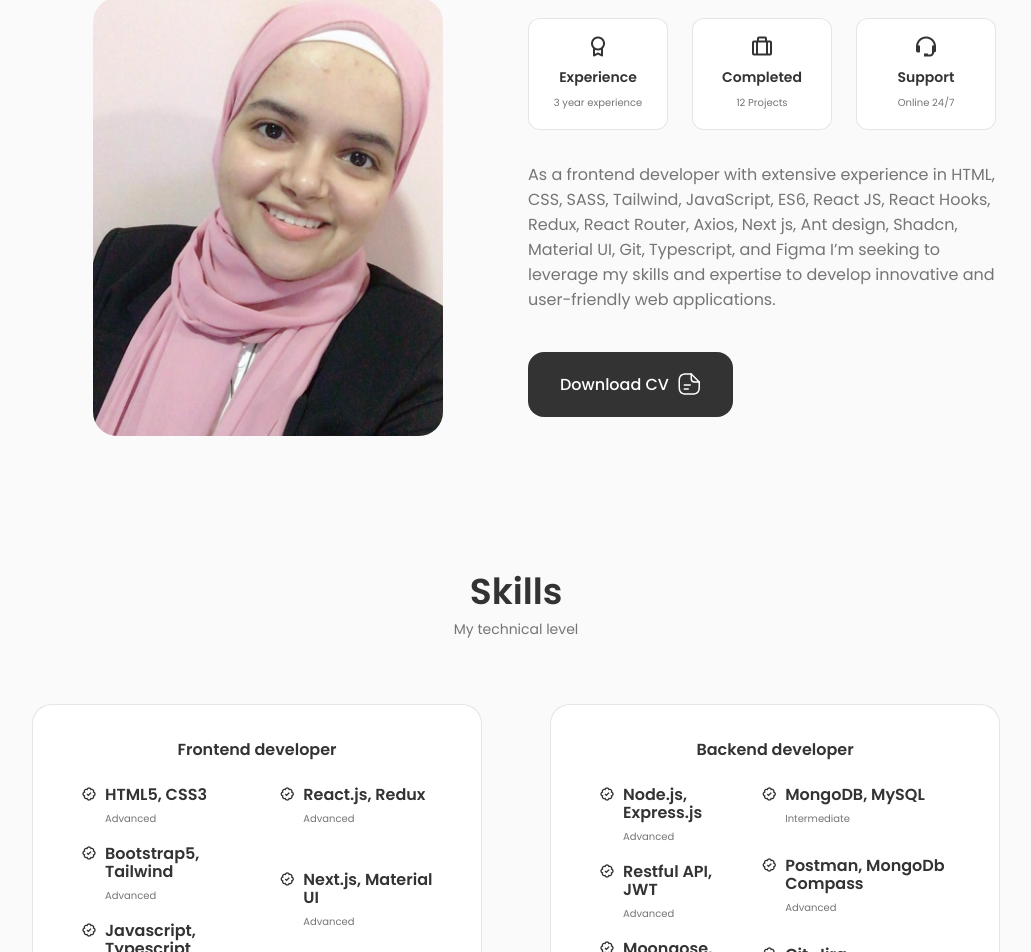
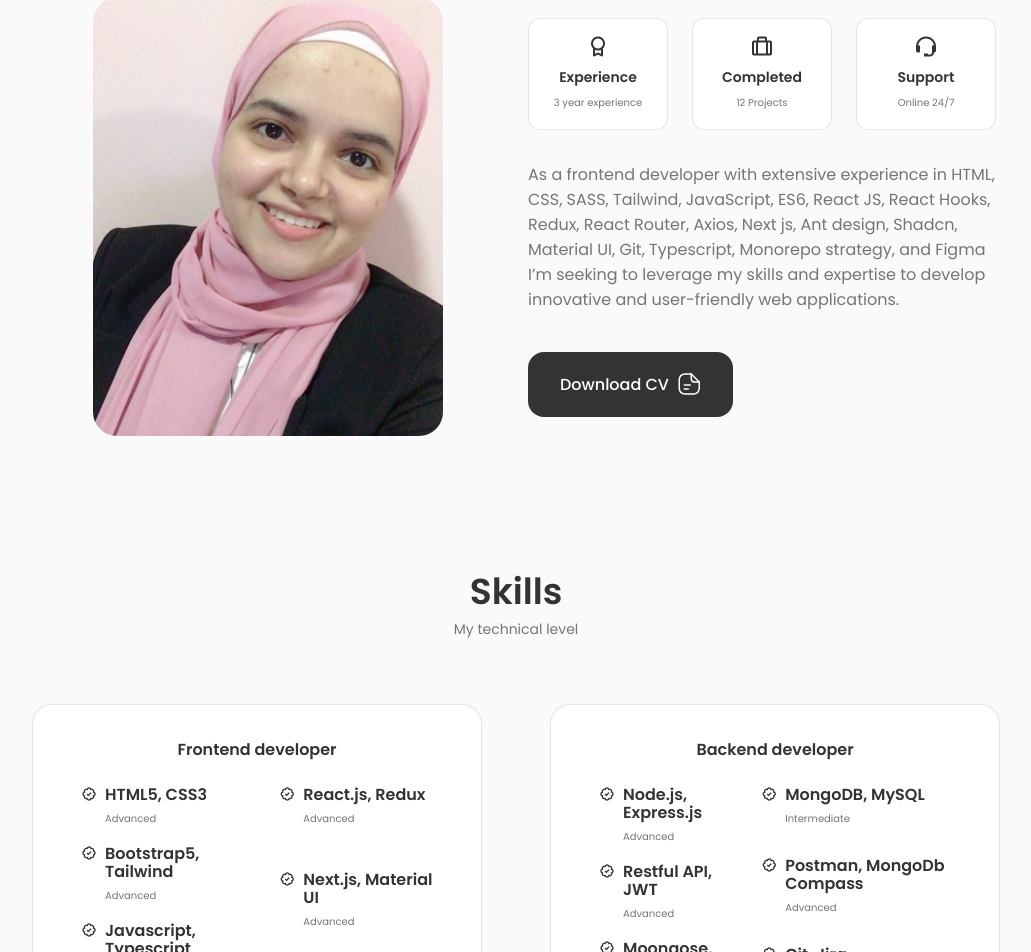
Before and after one commit to AlaaHamdyMohammadi/Project, a React (Vite) app: page / in a window 1280 px wide. Shown: the part 941-1893 px from the top of the page, without its empty margins (124-1155 px from the left). Built offline with nearby package versions, Linux system fonts and the light colour scheme.

Commit message:
Feat: ✨ Add new feature

```diff
--- a/src/components/about/About.jsx
+++ b/src/components/about/About.jsx
@@ -21,7 +21,7 @@ const About = () => {
             As a frontend developer with extensive experience in HTML, CSS,
             SASS, Tailwind, JavaScript, ES6, React JS, React Hooks, Redux,
             React Router, Axios, Next js, Ant design, Shadcn, Material UI, Git,
-            Typescript, and Figma I’m seeking to leverage my skills and
+            Typescript, Monorepo strategy, and Figma I’m seeking to leverage my skills and
             expertise to develop innovative and user-friendly web applications.
           </p>
           <a download="" className="button button--flex" href={CV} target="_blank">
```
Also changed, not shown: 1 other file (tests, documents, lock files or other folders).
